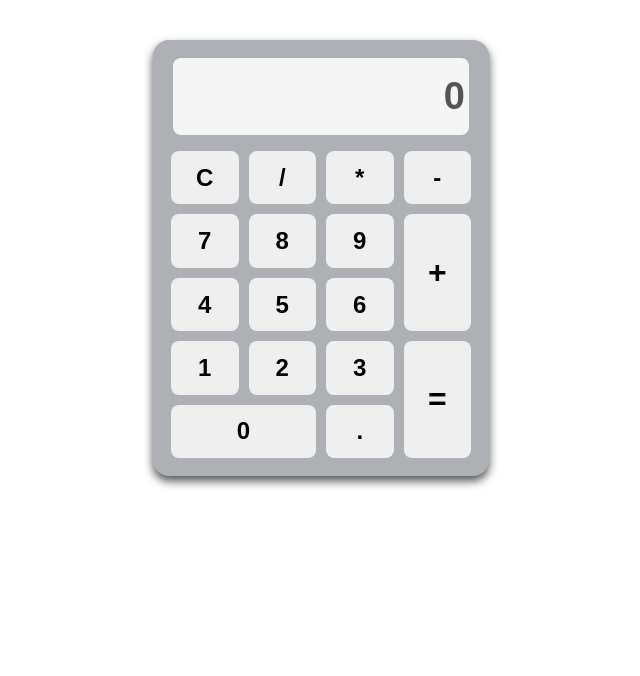
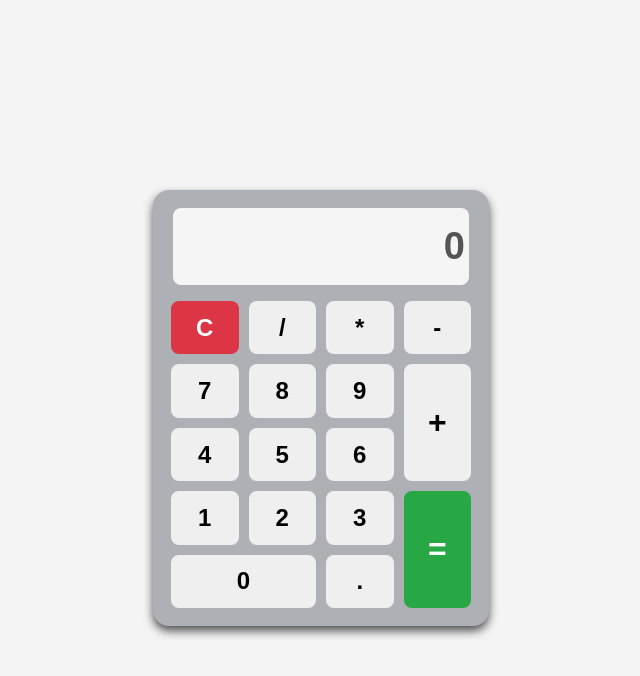
Before and after one commit to tabib-e-alahi/simple_calculator_html_css_js, a plain HTML site: page index.html in a window 1280 px wide. Shown: the whole page, without its empty margins (319-959 px from the left). Drawn offline with Linux system fonts and the light colour scheme.

Commit message:
simple calculator css changed

```diff
--- a/index.html
+++ b/index.html
@@ -11,7 +11,7 @@
       <div class="calculator">
         <input type="text" class="display" id="display_val" value="0" disabled />
         <div class="buttons-container">
-          <button onclick="handleClearDisplay()">C</button>
+          <button class="clear" onclick="handleClearDisplay()">C</button>
           <button onclick="handleOperation('/')">/</button>
           <button onclick="handleOperation('*')">*</button>
           <button onclick="handleOperation('-')">-</button>
@@ -25,7 +25,7 @@
           <button onclick="handleSubmitValue(1)">1</button>
           <button onclick="handleSubmitValue(2)">2</button>
           <button onclick="handleSubmitValue(3)">3</button>
-          <button onclick="handleOperation('=')" class="button_plus">=</button>
+          <button onclick="handleOperation('=')" class="button_plus equal">=</button>
           <button onclick="handleSubmitValue(0)" class="button_zero">0</button>
           <button onclick="handleSubmitValue('.')">.</button>
         </div>
--- a/style.css
+++ b/style.css
@@ -1,9 +1,18 @@
+body {
+    font-family: Arial, sans-serif;
+    display: flex;
+    justify-content: center;
+    align-items: center;
+    height: 100vh;
+    background-color: #f4f4f4;
+}
+
+
 .calculator{
     width: 300px;
     height: 400px;
     padding: 18px;
     border-radius: 16px;
-    margin: 40px auto;
     background: rgb(173, 177, 182);
     display: flex;
     flex-direction: column;
@@ -45,6 +54,10 @@ button{
     cursor: pointer;
 }
 
+button:active {
+    background: #bbb;
+}
+
 .button_plus{
     grid-row: span 2;
     font-size: 32px;
@@ -53,3 +66,12 @@ button{
 .button_zero{
     grid-column: span 2;
 }
+
+.equal {
+    background: #28a745;
+    color: white;
+}
+.clear {
+    background: #dc3545;
+    color: white;
+}
```
